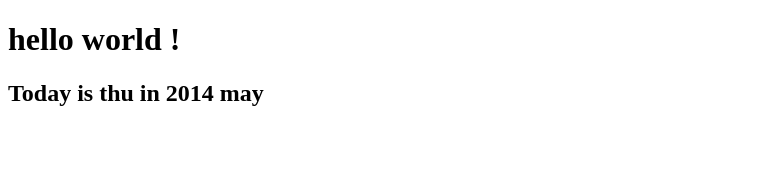
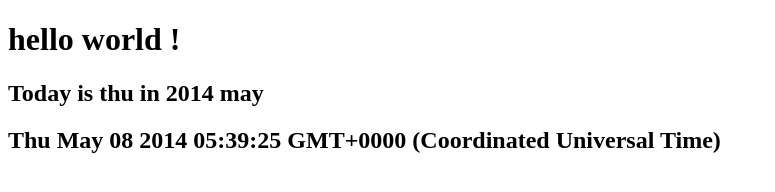
Before and after one commit to litengdesign/dream, a plain HTML site: page index.html in a window 1280 px wide. Shown: the whole page, without its empty margins (0-775 px from the left). Drawn offline with Linux system fonts and the light colour scheme.

Commit message:
Update index.html

```diff
--- a/index.html
+++ b/index.html
@@ -7,5 +7,6 @@
   <body>
     <h1>hello world !</h1>
     <h2>Today is thu in 2014 may</h2>
+    <h2><script>document.write(time=new Date)</script></h2>
   </body>
 </html>
```
